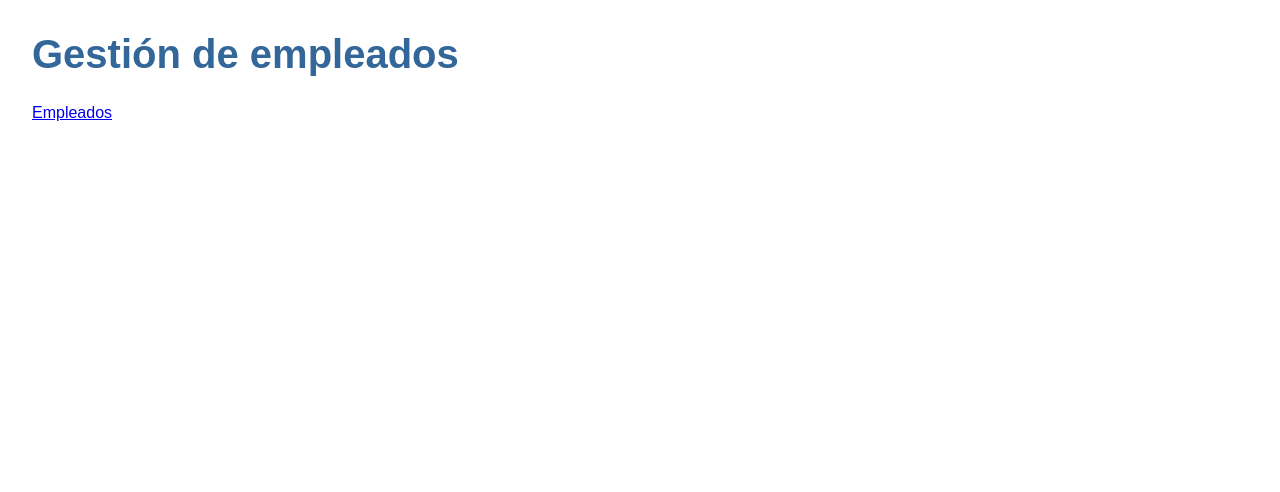
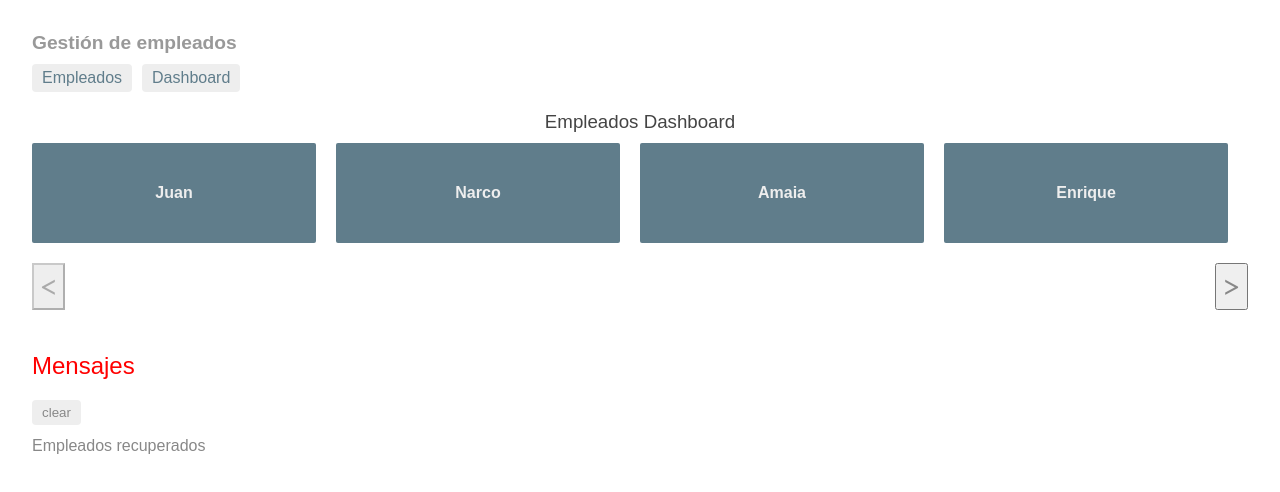
Before and after one commit to didgewind/empleados-angular, an Angular app: page /dashboard in a window 1280 px wide. Before the commit this address led to /. Shown: the top 492 px of the page. Built offline with nearby package versions, Linux system fonts and the light colour scheme.

Commit message:
Dashboard Añadido componente dashboard y css de root (para hiperenlaces) Podemos desplazarnos por el dashboard con dos botones

```diff
--- a/src/app/app.component.css
+++ b/src/app/app.component.css
@@ -0,0 +1,29 @@
+h1 {
+    font-size: 1.2em;
+    color: #999;
+    margin-bottom: 0;
+  }
+h2 {
+font-size: 2em;
+margin-top: 0;
+padding-top: 0;
+}
+nav a {
+padding: 5px 10px;
+text-decoration: none;
+margin-top: 10px;
+margin-right: 10px;
+display: inline-block;
+background-color: #eee;
+border-radius: 4px;
+}
+nav a:visited, a:link {
+color: #607D8B;
+}
+nav a:hover {
+color: #039be5;
+background-color: #CFD8DC;
+}
+nav a.active {
+color: #039be5;
+}
--- a/src/app/app.component.html
+++ b/src/app/app.component.html
@@ -1,6 +1,7 @@
 <h1>{{ title }}</h1>
 <nav>
-    <a routerLink="/listaEmpleados">Empleados</a>
-  </nav>
+  <a routerLink="/listaEmpleados">Empleados</a>
+  <a routerLink="/dashboard">Dashboard</a>
+</nav>
 <router-outlet></router-outlet>
 <app-mensajes></app-mensajes>
--- a/src/app/app.module.ts
+++ b/src/app/app.module.ts
@@ -7,13 +7,15 @@ import { ListaEmpleadosComponent } from './components/lista-empleados/lista-empl
 import { DetalleEmpleadoComponent } from './components/detalle-empleado/detalle-empleado.component';
 import { MensajesComponent } from './components/mensajes/mensajes.component';
 import { AppRoutingModule } from './/app-routing.module';
+import { DashboardComponent } from './components/dashboard/dashboard.component';
 
 @NgModule({
   declarations: [
     AppComponent,
     ListaEmpleadosComponent,
     DetalleEmpleadoComponent,
-    MensajesComponent
+    MensajesComponent,
+    DashboardComponent
   ],
   imports: [
     BrowserModule,
--- /dev/null
+++ b/src/app/components/dashboard/dashboard.component.css
@@ -0,0 +1,66 @@
+/* DashboardComponent's private CSS styles */
+[class*='col-'] {
+    float: left;
+    padding-right: 20px;
+    padding-bottom: 20px;
+  }
+[class*='col-']:last-of-type {
+  padding-right: 0;
+}
+a {
+  text-decoration: none;
+}
+*, *:after, *:before {
+  -webkit-box-sizing: border-box;
+  -moz-box-sizing: border-box;
+  box-sizing: border-box;
+}
+h3 {
+  text-align: center; margin-bottom: 0;
+}
+h4 {
+  position: relative;
+}
+.grid {
+  margin: 0;
+}
+.col-1-4 {
+  width: 25%;
+}
+.module {
+  padding: 20px;
+  text-align: center;
+  color: #eee;
+  max-height: 120px;
+  min-width: 120px;
+  background-color: #607D8B;
+  border-radius: 2px;
+}
+.module:hover {
+  background-color: #EEE;
+  cursor: pointer;
+  color: #607d8b;
+}
+.grid-pad {
+  padding: 10px 0;
+}
+.grid-pad > [class*='col-']:last-of-type {
+  padding-right: 20px;
+}
+@media (max-width: 600px) {
+  .module {
+    font-size: 10px;
+    max-height: 75px; }
+}
+@media (max-width: 1024px) {
+  .grid {
+    margin: 0;
+  }
+  .module {
+    min-width: 60px;
+  }
+}
+.slide-buttons button {
+  font-size: 30px;
+  font-weight: bold;
+}
--- /dev/null
+++ b/src/app/components/dashboard/dashboard.component.html
@@ -0,0 +1,15 @@
+<h3>Empleados Dashboard</h3>
+<div class="grid grid-pad">
+    <a *ngFor="let empleado of empleados" class="col-1-4"
+      routerLink="detalle/{{empleado.id}}">
+    <div class="module empleado">
+      <h4>{{empleado.nombre}}</h4>
+    </div>
+  </a>
+</div>
+<div class="slide-buttons">
+  <button (click)="onPatras()" [disabled]="btPatrasDisabled">&lt;</button>
+  <button (click)="onPalante()" [disabled]="btPalanteDisabled"
+    [style.float]="'right'">&gt;</button></div>
+<br/>
+<router-outlet></router-outlet>
--- /dev/null
+++ b/src/app/components/dashboard/dashboard.component.ts
@@ -0,0 +1,58 @@
+import { EmpleadosDetalleService } from './../../services/empleados-detalle.service';
+import { EmpleadosMockService } from './../../services/empleados-mock.service';
+import { Empleado } from './../../empleado';
+import { Component, OnInit, Input } from '@angular/core';
+import { ActivatedRoute } from '@angular/router';
+
+@Component({
+  selector: 'app-dashboard',
+  templateUrl: './dashboard.component.html',
+  styleUrls: ['./dashboard.component.css']
+})
+export class DashboardComponent implements OnInit {
+
+  empleados: Empleado[];
+  private index = 0;
+  private empleadosAMostrar = 4;
+  private btPatrasDisabled = false;
+  private btPalanteDisabled = false;
+
+  constructor(private route: ActivatedRoute,
+    private empleadosService: EmpleadosMockService,
+    private empleadosDetalleService: EmpleadosDetalleService) { }
+
+  ngOnInit() {
+    this.getEmpleadosFromService();
+  }
+
+  getEmpleadosFromService() {
+    this.empleadosService.getAllEmpleados()
+    .subscribe(empleados => {
+      if (this.index <= 0) {
+        this.btPatrasDisabled = true;
+        this.index = 0;
+      } else if (this.index + this.empleadosAMostrar >= empleados.length) {
+          this.btPalanteDisabled = true;
+          this.index = empleados.length - this.empleadosAMostrar;
+      }
+      if (this.index > 0) {
+        this.btPatrasDisabled = false;
+      }
+      if (this.index + this.empleadosAMostrar < empleados.length - 1) {
+        this.btPalanteDisabled = false;
+      }
+      this.empleados = empleados.slice(this.index,
+        this.index + this.empleadosAMostrar);
+    });
+  }
+
+  onPalante(): void {
+    this.index += this.empleadosAMostrar;
+    this.getEmpleadosFromService();
+  }
+
+  onPatras(): void {
+    this.index -= this.empleadosAMostrar;
+    this.getEmpleadosFromService();
+  }
+}
```
Also changed, not shown: src/app/app-routing.module.ts (+10 -1 lines), doc_project/guión.txt, 1 other file (tests, documents, lock files or other folders).
